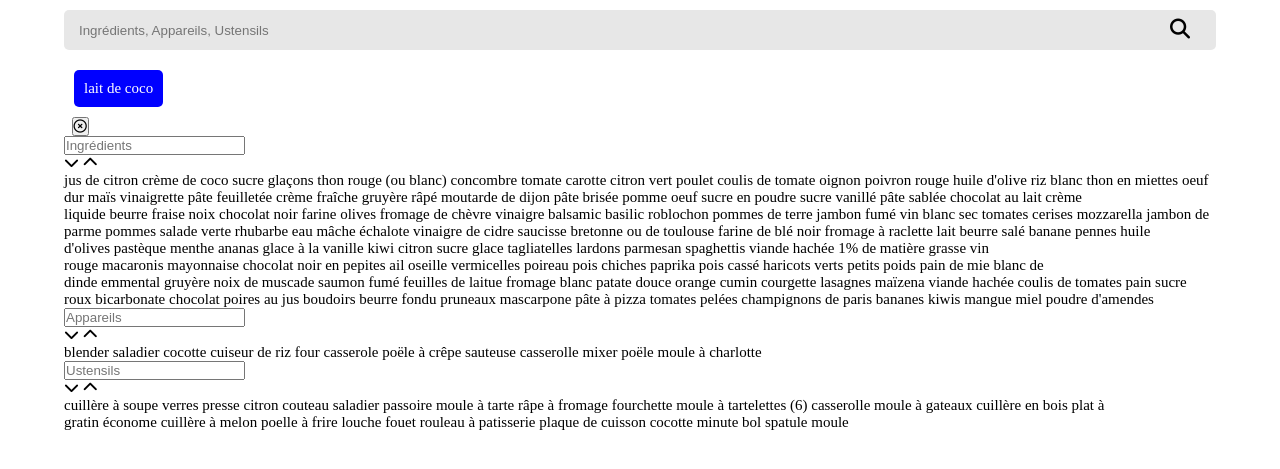
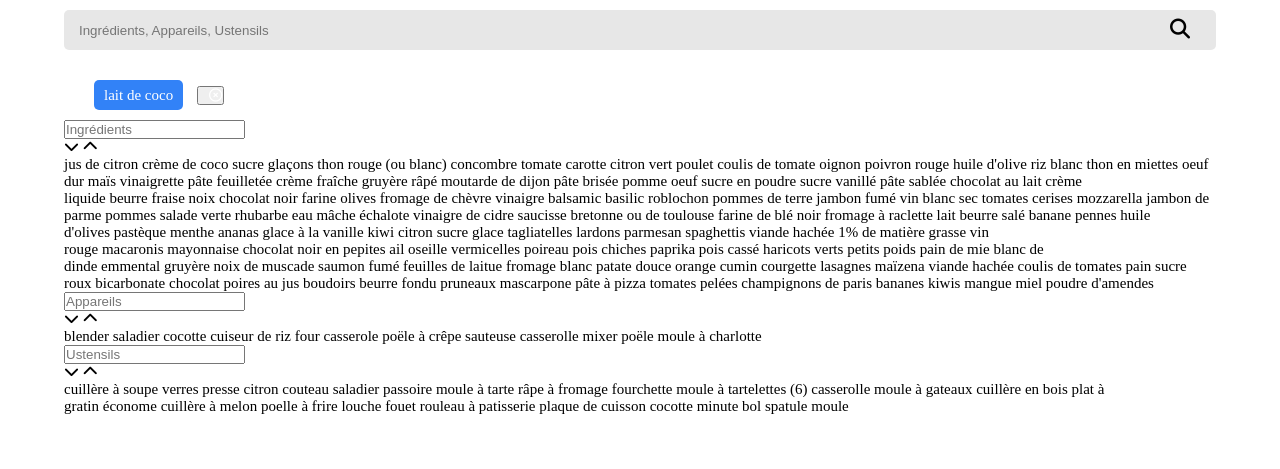
Before and after one commit to Nekochan977/NadjaTalaouitMockli_7_20042021, a plain HTML site: page index.html in a window 1280 px wide. Both pictures are taken after a click on the element "lait de coco". Shown: the part 127-596 px from the top of the page. Drawn offline with Linux system fonts and the light colour scheme.

Commit message:
styling on tag container and tags - works still in process

```diff
--- a/style.css
+++ b/style.css
@@ -33,7 +33,7 @@ header {
   padding: 1.5rem;
   width: 100%;
   height: 4rem;
-    background: #E7E7E7;
+  background: #e7e7e7;
   border-radius: 5px;
   border: none;
 }
@@ -45,20 +45,34 @@ header {
 }
 
 /*Tag section*/
-.tag-container:active {
-    height: 15vh;
+.tag-container[active="true"] {
+  height: fit-content;
   width: 100%;
   display: -webkit-flex;
   display: flex;
   flex-wrap: wrap;
 }
-.tag-container .tag {
-    background: blue;
+.tagAndBtn, .tag-container .tag {
+  display: flex;
+  align-items: center;
   color: white;
   margin: 1rem;
-    padding: 1rem;
-    display: flex;
-    justify-content: center;
+  padding: 1.5rem 1rem;
   width: -webkit-fit-content;
+  width: fit-content;
+  height: 2rem;
   border-radius: 5px;
 }
+.tag-container .ingredients-tag {
+  background-color: #3282f7;
+}
+.tag-container .appliance-tag {
+  background-color: #68d9a4;
+}
+.tag-container .ustensils-tag {
+  background-color: #ed6454;
+}
+.fa-regular {
+  color: #fff;
+  margin-left: 1rem;
+}
```
Lines whose indentation alone changed are shown as unchanged.
